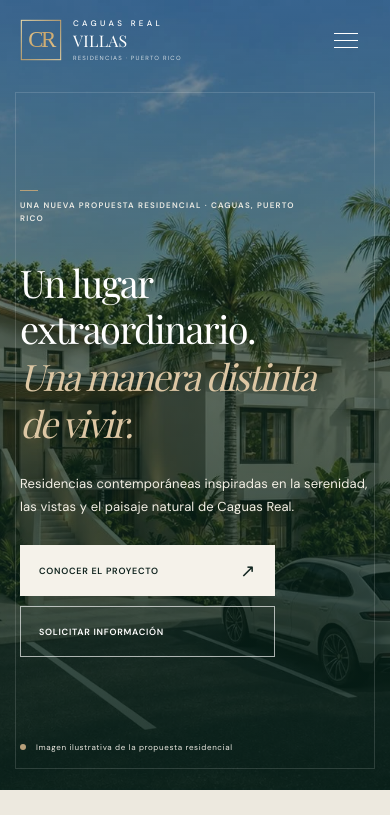
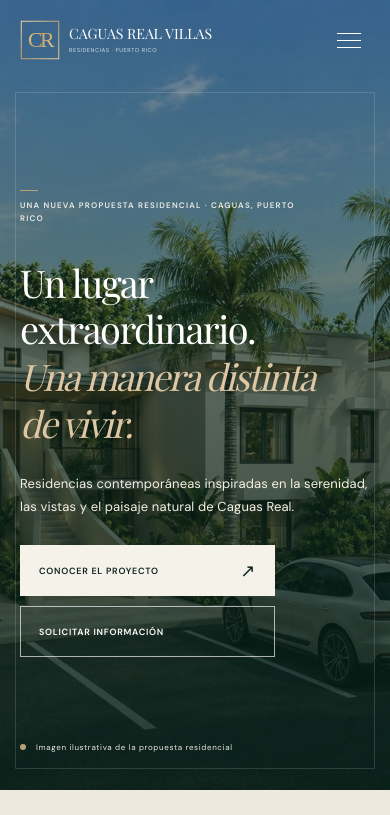
Before and after one commit to ramonmisla-code/caguas, a website: page index.html in a window 390 px wide. Shown: the top 815 px of the page. Drawn offline with nearby package versions, Linux system fonts and the light colour scheme; a web font is replaced by a local one.

Commit message:
Unify Caguas Real Villas wordmark in header footer and admin

```diff
--- a/index.html
+++ b/index.html
@@ -36,7 +36,7 @@
     <div class="shell header-inner">
       <a class="brand" href="#inicio" aria-label="Caguas Real Villas, inicio">
         <img class="brand-mark" src="/assets/logo-caguas-real-clean.svg" alt="" width="52" height="52" decoding="async" />
-        <span class="brand-words"><small>CAGUAS REAL</small><strong>VILLAS</strong><em>RESIDENCIAS · PUERTO RICO</em></span>
+        <span class="brand-words"><strong>CAGUAS REAL VILLAS</strong><em>RESIDENCIAS · PUERTO RICO</em></span>
       </a>
       <nav class="nav-links" id="main-nav" aria-label="Navegación principal">
         <a href="#concepto">El proyecto</a>
@@ -363,7 +363,7 @@
 
   <footer class="footer">
     <div class="shell footer-main">
-      <div class="footer-about"><a class="brand footer-brand" href="#inicio"><img class="brand-mark" src="/assets/logo-caguas-real-clean.svg" alt="" width="52" height="52" decoding="async" /><span class="brand-words"><small>CAGUAS REAL</small><strong>VILLAS</strong><em>RESIDENCIAS · PUERTO RICO</em></span></a><p>Una nueva propuesta residencial donde arquitectura contemporánea y naturaleza se encuentran en Caguas.</p></div>
+      <div class="footer-about"><a class="brand footer-brand" href="#inicio"><img class="brand-mark" src="/assets/logo-caguas-real-clean.svg" alt="" width="52" height="52" decoding="async" /><span class="brand-words"><strong>CAGUAS REAL VILLAS</strong><em>RESIDENCIAS · PUERTO RICO</em></span></a><p>Una nueva propuesta residencial donde arquitectura contemporánea y naturaleza se encuentran en Caguas.</p></div>
       <div class="footer-nav"><span>EXPLORA</span><a href="#concepto">El proyecto</a><a href="#villas">Las villas</a><a href="#entorno">El entorno</a><a href="#ubicacion">Ubicación</a></div>
       <div class="footer-nav"><span>TE AYUDAMOS</span><a href="#registro">Solicita información</a><a href="#financiamiento">Financiamiento</a><a href="#preguntas">Preguntas frecuentes</a><a href="/privacidad">Privacidad</a></div>
       <div class="footer-news"><span>DESCUBRE UNA NUEVA DIRECCIÓN</span><p>Solicita acceso a la información de Caguas Real Villas.</p><a class="button button-footer" href="#registro">Únete a la lista de interés <span aria-hidden="true">↗</span></a></div>
--- a/premium.css
+++ b/premium.css
@@ -111,3 +111,44 @@ h1 em,h2 em,h3 em{font-family:'Playfair Display',Georgia,serif;font-weight:400}
 @media(max-width:390px){
   .gallery-grid.gallery-grid--two{grid-template-rows:310px 260px}
 }
+
+/* CAGUAS REAL VILLAS: marca unificada, misma jerarquía en cada palabra */
+.site-header .header-inner{gap:clamp(14px,2vw,34px)}
+.site-header .brand{gap:clamp(10px,1.3vw,18px);min-width:0}
+.brand-words{gap:7px;line-height:1.08;min-width:0}
+.brand-words strong{
+  display:block;font-family:'Playfair Display',Georgia,serif;
+  font-size:clamp(19px,1.7vw,26px);font-weight:400;letter-spacing:.015em;
+  line-height:1.12;white-space:nowrap;text-transform:uppercase;
+}
+.brand-words em{
+  display:block;font-family:'DM Sans',Arial,sans-serif;font-style:normal;
+  font-size:8px;letter-spacing:.23em;opacity:.78;white-space:nowrap;
+}
+.footer .brand-words strong{font-size:clamp(16px,1.55vw,22px)}
+@media(max-width:1250px){
+  .site-header .header-inner{gap:15px}
+  .site-header .brand{gap:10px}
+  .site-header .brand-words strong{font-size:clamp(17px,1.55vw,21px)}
+  .site-header .brand-words em{font-size:7px;letter-spacing:.16em}
+}
+@media(max-width:900px){
+  .site-header .brand-words strong{font-size:clamp(17px,2.6vw,22px)}
+  .site-header .brand-words em{font-size:7px;letter-spacing:.18em}
+}
+@media(max-width:640px){
+  .site-header .header-inner{gap:6px}
+  .site-header .brand{gap:9px}
+  .site-header .brand-mark,.site-header.scrolled .brand-mark{width:40px;height:40px}
+  .site-header .brand-words{gap:5px}
+  .site-header .brand-words strong{font-size:clamp(14px,3.65vw,19px);letter-spacing:0}
+  .site-header .brand-words em{font-size:clamp(5px,1.45vw,7px);letter-spacing:.1em}
+  .site-header .menu-toggle{flex-shrink:0;min-width:40px;padding:9px}
+}
+@media(max-width:380px){
+  .site-header .brand-mark,.site-header.scrolled .brand-mark{width:35px;height:35px}
+  .site-header .brand-words strong{font-size:clamp(12.5px,3.55vw,14px)}
+  .site-header .brand-words em{font-size:5.2px;letter-spacing:.06em}
+  .site-header .menu-toggle{min-width:34px;padding:6px}
+  .footer .brand-words strong{font-size:16px}
+}
```
Also changed, not shown: admin.html (+1 -1 lines), admin.css.
